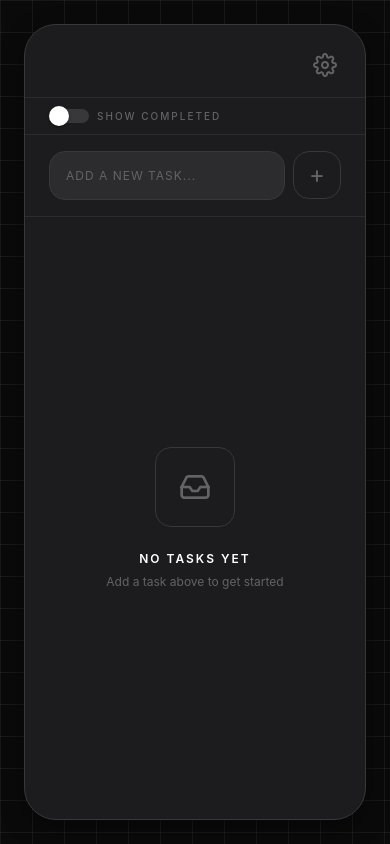
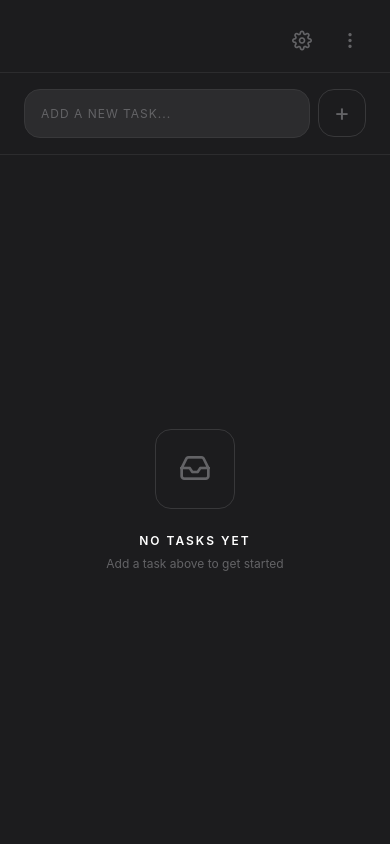
Before and after one commit to dh1011/mytasks, a React Native app: screen / in a window 390 px wide. Built offline with nearby package versions, Linux system fonts and the light colour scheme; what expo-notifications would draw is missing.

Commit message:
feat: maximize app space, implement overflow menu, and fix test scripts

```diff
--- a/App.tsx
+++ b/App.tsx
@@ -2,7 +2,6 @@ import React, { useState } from 'react';
 import { Feather } from '@expo/vector-icons';
 import {
   View,
-  Text,
   StyleSheet,
   SafeAreaView,
   StatusBar,
@@ -11,8 +10,9 @@ import {
   Platform,
   TouchableOpacity,
   Modal,
-  Switch,
   Alert,
+  TouchableWithoutFeedback,
+  Text,
 } from 'react-native';
 import { SafeAreaProvider } from 'react-native-safe-area-context';
 import { useTasks } from './hooks/useTasks';
@@ -21,39 +21,10 @@ import { TaskList } from './components/TaskList';
 import { DatabaseConfigScreen } from './components/DatabaseConfigScreen';
 import { theme } from './styles/theme';
 
-// Grid background component for the modernist aesthetic
-function GridBackground() {
-  return (
-    <View style={styles.gridContainer}>
-      {/* Horizontal lines */}
-      {Array.from({ length: 40 }).map((_, i) => (
-        <View
-          key={`h-${i}`}
-          style={[
-            styles.gridLine,
-            styles.gridLineHorizontal,
-            { top: i * 32 },
-          ]}
-        />
-      ))}
-      {/* Vertical lines */}
-      {Array.from({ length: 20 }).map((_, i) => (
-        <View
-          key={`v-${i}`}
-          style={[
-            styles.gridLine,
-            styles.gridLineVertical,
-            { left: i * 32 },
-          ]}
-        />
-      ))}
-    </View>
-  );
-}
-
 export default function App() {
   const [showSettings, setShowSettings] = useState(false);
   const [showCompleted, setShowCompleted] = useState(false);
+  const [showMenu, setShowMenu] = useState(false);
   const {
     tasks,
     isLoading,
@@ -84,56 +55,28 @@ export default function App() {
     <SafeAreaProvider>
       <SafeAreaView style={styles.container}>
         <StatusBar barStyle="light-content" backgroundColor={theme.colors.background} />
-        <GridBackground />
         <KeyboardAvoidingView
           style={styles.keyboardView}
           behavior={Platform.OS === 'ios' ? 'padding' : 'height'}
         >
-          {/* Floating Card Container */}
-          <View style={styles.cardWrapper}>
-            <View style={styles.card}>
+          {/* Main Content Container */}
+          <View style={styles.contentContainer}>
             <View style={styles.header}>
               <View style={styles.headerTop}>
                 <TouchableOpacity
-                    style={styles.settingsButton}
+                  style={styles.iconButton}
                   onPress={() => setShowSettings(true)}
                 >
-                    <Feather name="settings" size={24} color={theme.colors.textMuted} />
+                  <Feather name="settings" size={20} color={theme.colors.textMuted} />
+                </TouchableOpacity>
+
+                <TouchableOpacity
+                  style={styles.iconButton}
+                  onPress={() => setShowMenu(true)}
+                >
+                  <Feather name="more-vertical" size={20} color={theme.colors.textMuted} />
                 </TouchableOpacity>
               </View>
-              </View>
-
-
-
-              <View style={styles.controlsContainer}>
-                <View style={styles.toggleContainer}>
-                  <Switch
-                    value={showCompleted}
-                    onValueChange={setShowCompleted}
-                    trackColor={{ false: theme.colors.border, true: theme.colors.primary }}
-                    thumbColor={Platform.OS === 'android' ? theme.colors.text : '#fff'}
-                    ios_backgroundColor={theme.colors.border}
-                  />
-                  <Text style={styles.toggleLabel}>SHOW COMPLETED</Text>
-                </View>
-
-                {completedCount > 0 && (
-                  <TouchableOpacity
-                    style={styles.clearButton}
-                    onPress={() => {
-                      Alert.alert(
-                        "Delete Completed",
-                        "Are you sure you want to delete all completed tasks?",
-                        [
-                          { text: "Cancel", style: "cancel" },
-                          { text: "Delete", onPress: clearCompleted, style: "destructive" }
-                        ]
-                      );
-                    }}
-                  >
-                    <Text style={styles.clearButtonText}>CLEAR DONE</Text>
-                  </TouchableOpacity>
-                )}
             </View>
 
             <AddTaskForm onAdd={addTask} />
@@ -155,7 +98,6 @@ export default function App() {
               />
             </View>
           </View>
-          </View>
         </KeyboardAvoidingView>
 
         {/* Settings Modal */}
@@ -166,6 +108,51 @@ export default function App() {
           onRequestClose={() => setShowSettings(false)}
         >
           <DatabaseConfigScreen onClose={handleCloseSettings} />
+        </Modal>
+
+        {/* Overflow Menu Modal */}
+        <Modal
+          visible={showMenu}
+          transparent={true}
+          animationType="fade"
+          onRequestClose={() => setShowMenu(false)}
+        >
+          <TouchableWithoutFeedback onPress={() => setShowMenu(false)}>
+            <View style={styles.menuOverlay}>
+              <View style={styles.menuContainer}>
+                <TouchableOpacity
+                  style={styles.menuItem}
+                  onPress={() => {
+                    setShowCompleted(!showCompleted);
+                    setShowMenu(false);
+                  }}
+                >
+                  <Text style={styles.menuText}>
+                    {showCompleted ? "Hide Completed" : "Show Completed"}
+                  </Text>
+                </TouchableOpacity>
+
+                {completedCount > 0 && (
+                  <TouchableOpacity
+                    style={styles.menuItem}
+                    onPress={() => {
+                      setShowMenu(false);
+                      Alert.alert(
+                        "Delete Completed",
+                        "Are you sure you want to delete all completed tasks?",
+                        [
+                          { text: "Cancel", style: "cancel" },
+                          { text: "Delete", onPress: clearCompleted, style: "destructive" }
+                        ]
+                      );
+                    }}
+                  >
+                    <Text style={styles.menuText}>Delete Completed</Text>
+                  </TouchableOpacity>
+                )}
+              </View>
+            </View>
+          </TouchableWithoutFeedback>
         </Modal>
       </SafeAreaView>
     </SafeAreaProvider>
@@ -183,52 +170,12 @@ const styles = StyleSheet.create({
     alignItems: 'center',
     justifyContent: 'center',
   },
-  gridContainer: {
-    ...StyleSheet.absoluteFillObject,
-    overflow: 'hidden',
-    pointerEvents: 'none',
-  },
-  gridLine: {
-    position: 'absolute',
-    backgroundColor: theme.colors.gridLine,
-  },
-  gridLineHorizontal: {
-    left: 0,
-    right: 0,
-    height: 1,
-  },
-  gridLineVertical: {
-    top: 0,
-    bottom: 0,
-    width: 1,
-  },
   keyboardView: {
     flex: 1,
   },
-  cardWrapper: {
-    flex: 1,
-    padding: theme.spacing.lg,
-  },
-  card: {
+  contentContainer: {
     flex: 1,
     backgroundColor: theme.colors.surface,
-    borderRadius: theme.borderRadius.xl,
-    overflow: 'hidden',
-    // Soft, diffuse shadow for floating effect
-    ...Platform.select({
-      web: {
-        boxShadow: '0px 8px 24px rgba(0, 0, 0, 0.4)',
-      },
-      default: {
-        shadowColor: '#000',
-        shadowOffset: { width: 0, height: 8 },
-        shadowOpacity: 0.4,
-        shadowRadius: 24,
-      },
-    }),
-    elevation: 8,
-    borderWidth: 1,
-    borderColor: theme.colors.border,
   },
   header: {
     paddingHorizontal: theme.spacing.lg,
@@ -241,44 +188,50 @@ const styles = StyleSheet.create({
     flexDirection: 'row',
     justifyContent: 'flex-end',
     alignItems: 'center',
+    gap: theme.spacing.md,
   },
-  settingsButton: {
+  iconButton: {
     width: 32,
     height: 32,
     alignItems: 'center',
     justifyContent: 'center',
   },
-
+  menuOverlay: {
+    flex: 1,
+    backgroundColor: 'rgba(0, 0, 0, 0.5)',
+  },
+  menuContainer: {
+    position: 'absolute',
+    top: 60, // approximate header height + spacing
+    right: theme.spacing.lg,
+    backgroundColor: theme.colors.surfaceElevated,
+    borderRadius: theme.borderRadius.md,
+    padding: theme.spacing.sm,
+    // Shadow
+    ...Platform.select({
+      web: {
+        boxShadow: '0px 4px 12px rgba(0, 0, 0, 0.5)',
+      },
+      default: {
+        shadowColor: '#000',
+        shadowOffset: { width: 0, height: 4 },
+        shadowOpacity: 0.5,
+        shadowRadius: 12,
+        elevation: 8,
+      },
+    }),
+    minWidth: 180,
+    zIndex: 1000,
+  },
+  menuItem: {
+    paddingVertical: theme.spacing.md,
+    paddingHorizontal: theme.spacing.md,
+  },
+  menuText: {
+    fontSize: theme.fontSize.md,
+    color: theme.colors.text,
+  },
   listContainer: {
     flex: 1,
   },
-  controlsContainer: {
-    flexDirection: 'row',
-    justifyContent: 'space-between',
-    alignItems: 'center',
-    paddingHorizontal: theme.spacing.lg,
-    paddingVertical: theme.spacing.sm,
-    borderBottomWidth: 1,
-    borderBottomColor: theme.colors.borderLight,
-  },
-  toggleContainer: {
-    flexDirection: 'row',
-    alignItems: 'center',
-  },
-  toggleLabel: {
-    marginLeft: theme.spacing.sm,
-    fontSize: theme.fontSize.xs,
-    fontWeight: theme.fontWeight.medium,
-    color: theme.colors.textMuted,
-    letterSpacing: theme.letterSpacing.wider,
-  },
-  clearButton: {
-    paddingVertical: 4,
-  },
-  clearButtonText: {
-    fontSize: theme.fontSize.xs,
-    fontWeight: theme.fontWeight.bold,
-    color: theme.colors.danger,
-    letterSpacing: theme.letterSpacing.wider,
-  },
 });
--- a/package.json
+++ b/package.json
@@ -9,7 +9,6 @@
     "web": "expo start --web",
     "test": "npm run test:unit",
     "test:unit": "jest",
-    "test:integration": "npx tsx scripts/test-postgres.ts",
     "lint": "eslint ."
   },
   "jest": {
```
Lines whose indentation alone changed are shown as unchanged.
